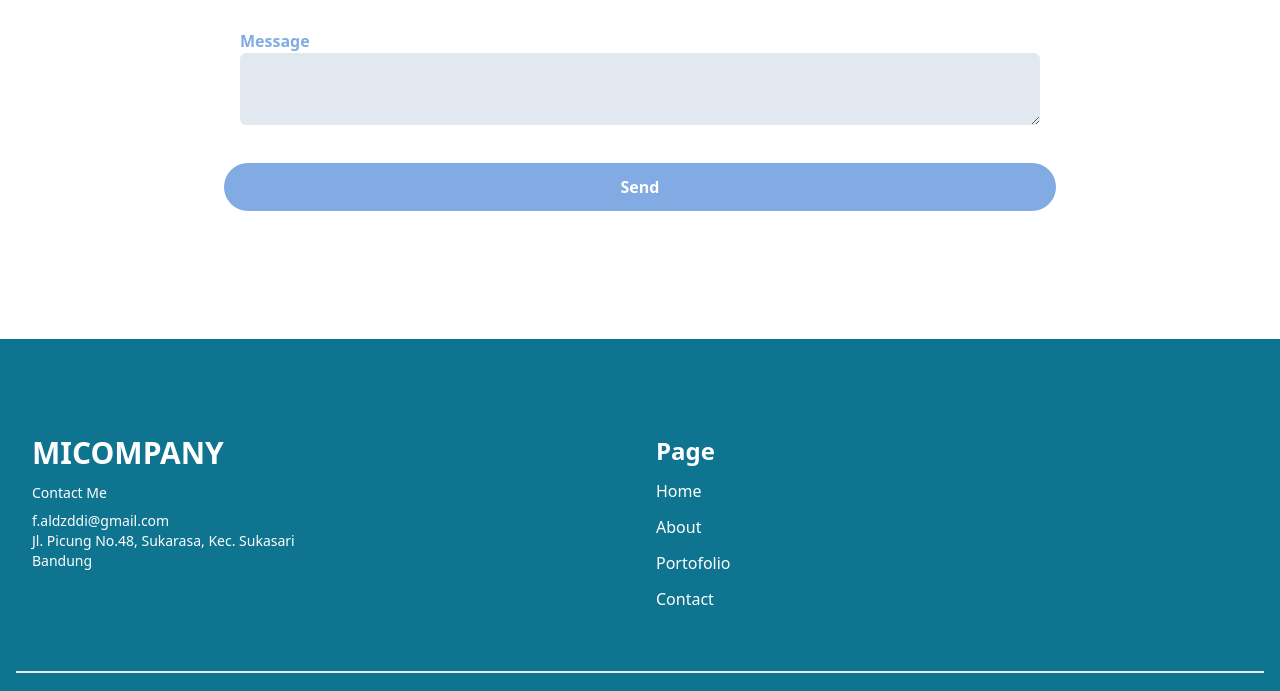
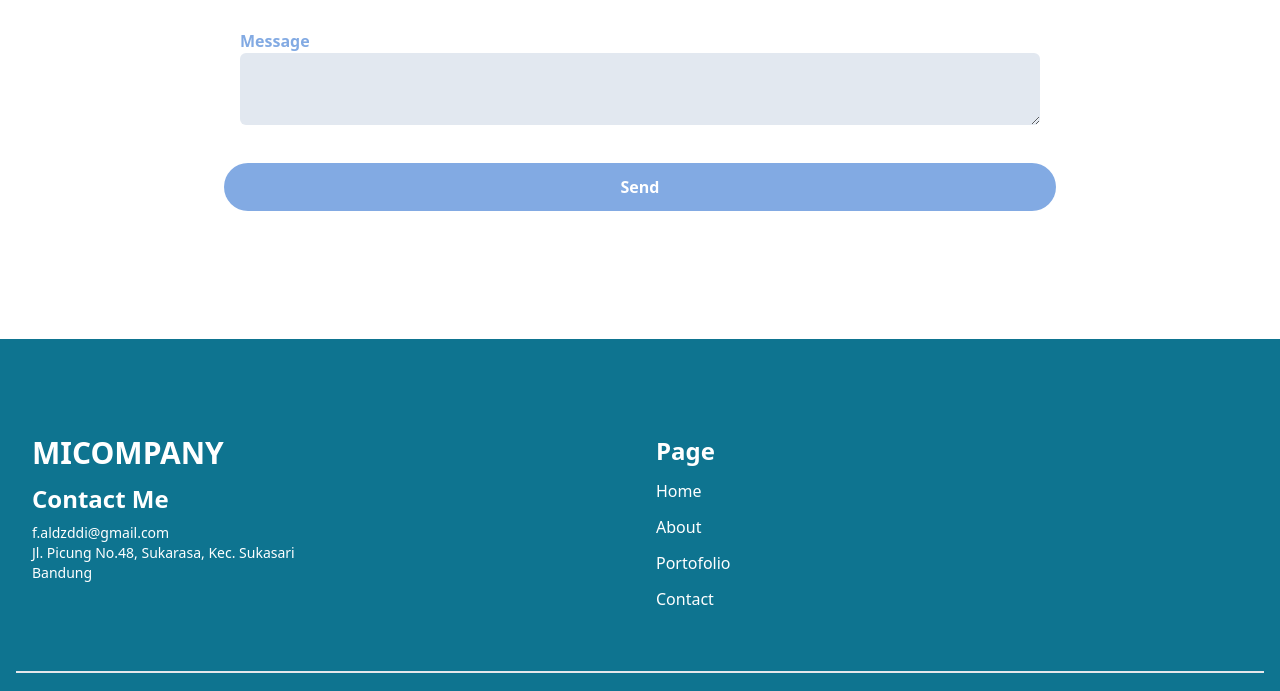
Before and after one commit to NorthenCat/fahmi-portofolio, a website: page index.html in a window 1280 px wide. Shown: the part 2423-3114 px from the top of the page. Drawn offline with nearby package versions, Linux system fonts and the light colour scheme.

Commit message:
Revisi text "contact me" pada footer

```diff
--- a/index.html
+++ b/index.html
@@ -239,7 +239,7 @@
       <div class="flex flex-wrap">
         <div class="w-full px-4 mb-12 text-sm font-medium md:w-1/2">
           <h2 class="font-bold text-white text-3xl mb-3">MICOMPANY</h2>
-          <h3 class="font-boldtext-2xl mb-2">Contact Me</h3>
+          <h3 class="font-bold text-2xl mb-2">Contact Me</h3>
           <p>f.aldzddi@gmail.com</p>
           <p>Jl. Picung No.48, Sukarasa, Kec. Sukasari</p>
           <p>Bandung</p>
```
